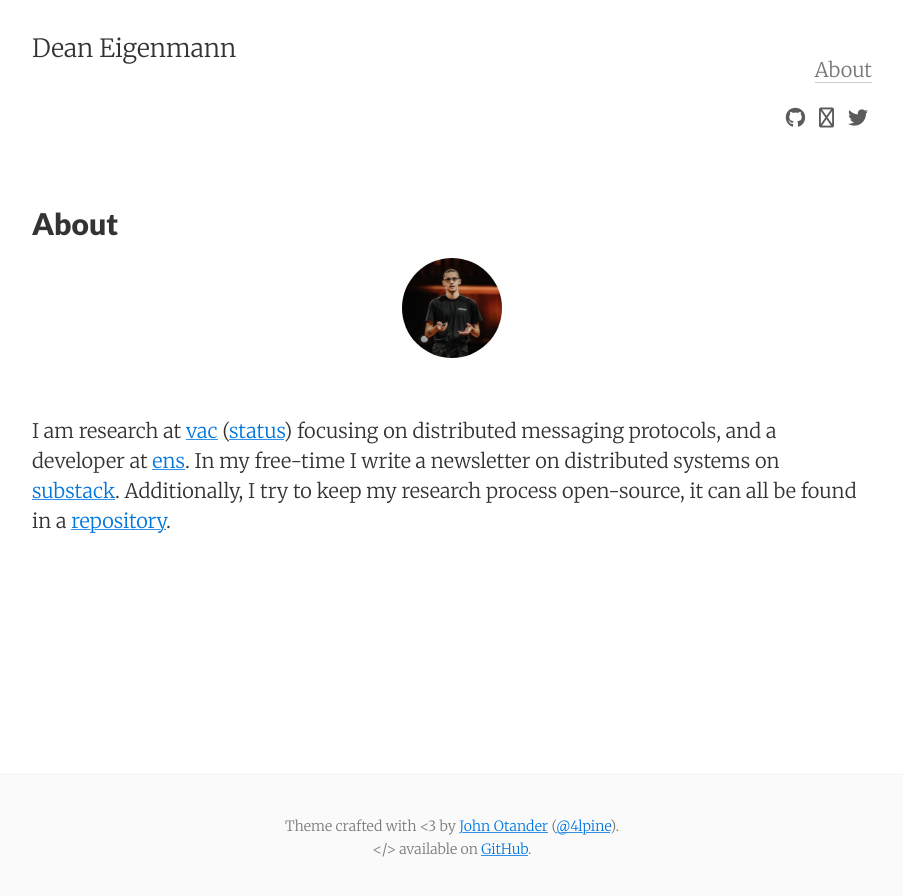
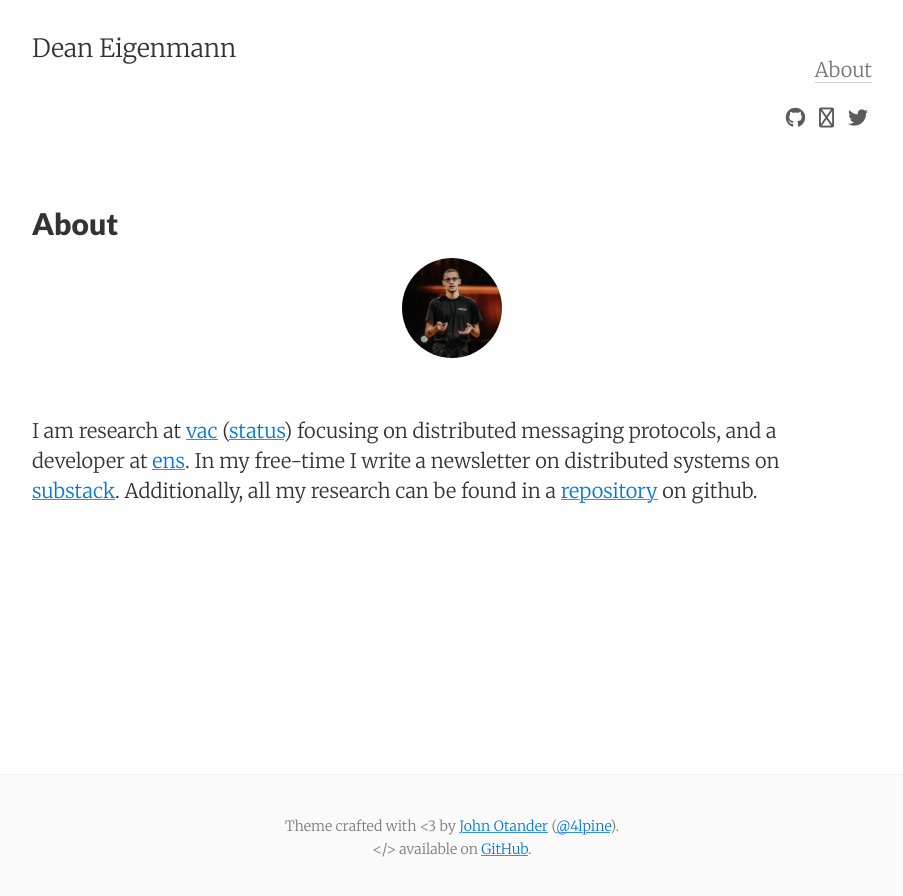
Before and after one commit to decanus/dean.eigenmann.me, a Jekyll site: the page built from about.md, in a window 1280 px wide. Shown: the top 896 px of the page, without its empty margins (188-1091 px from the left). Built offline with Jekyll 4.4.1, drawn with Linux system fonts in a browser that asks for light colours; nearby versions of some CDN libraries.

Commit message:
Update about.md

```diff
--- a/about.md
+++ b/about.md
@@ -9,4 +9,4 @@ tags: about
 <img src="{{ site.baseurl }}/images/me.jpeg" alt="Dean Eigenmann" class="avatar" /><br /><br />
 </p>
 
-I am research at [vac](https://vac.dev/) ([status](https://status.im)) focusing on distributed messaging protocols, and a developer at [ens](https://ens.domains). In my free-time I write a newsletter on distributed systems on [substack](https://decanus.substack.com/). Additionally, I try to keep my research process open-source, it can all be found in a [repository](https://github.com/decanus/research).
+I am research at [vac](https://vac.dev/) ([status](https://status.im)) focusing on distributed messaging protocols, and a developer at [ens](https://ens.domains). In my free-time I write a newsletter on distributed systems on [substack](https://decanus.substack.com/). Additionally, all my research can be found in a [repository](https://github.com/decanus/research) on github.
```
